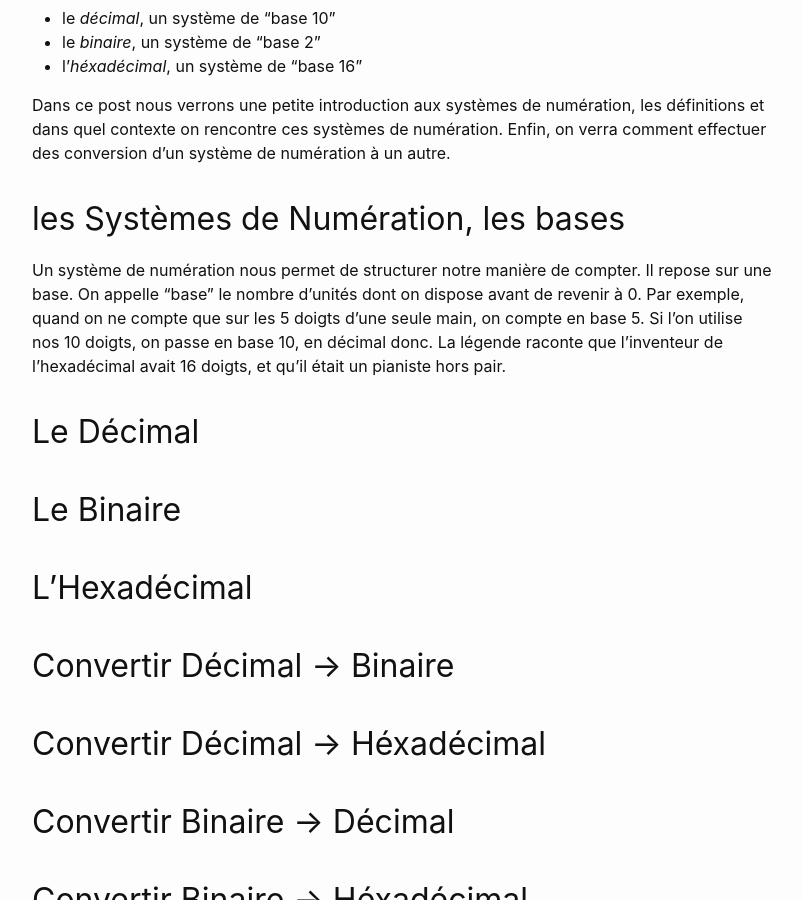
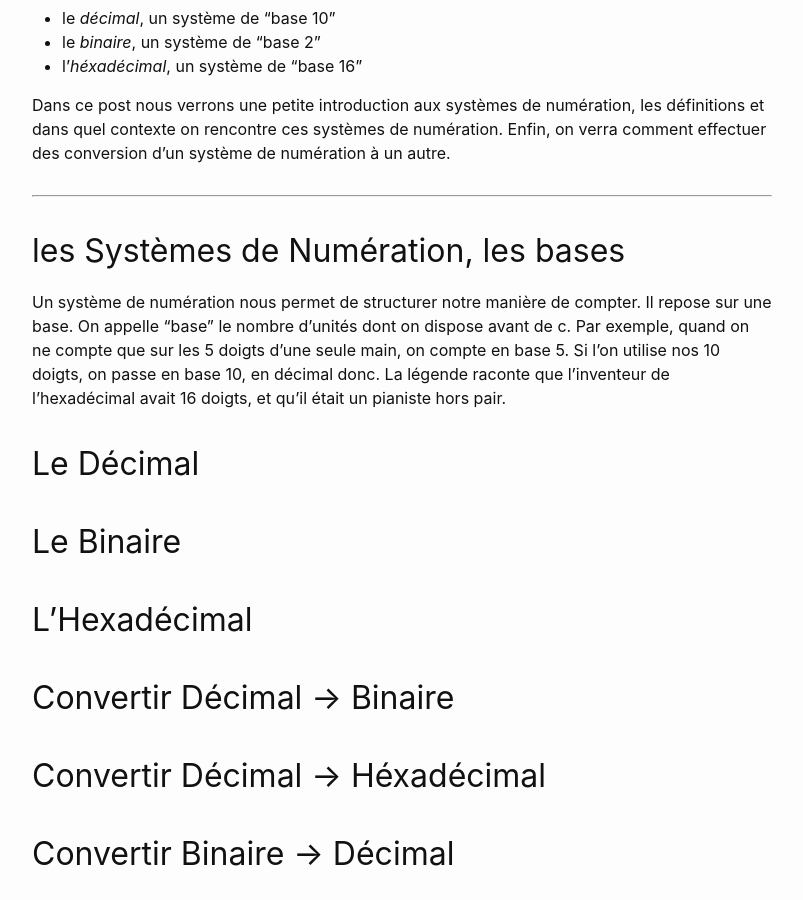
Before and after one commit to BeckBrook/beckbrook.github.io, a Jekyll site: the page built from reseau/hexaBinDeci.md, in a window 1280 px wide and 900 px high, scrolled down 585 px. Shown: the whole window, without its empty margins (238-1041 px from the left). Built offline with Jekyll 4.4.1, drawn with Linux system fonts in a browser that asks for light colours; part of the change alters nothing that is shown.

```diff
--- a/reseau/hexaBinDeci.md
+++ b/reseau/hexaBinDeci.md
@@ -7,16 +7,16 @@ categories: junk
 ---
 
 ### Index
-- [les Systèmes de Numération, les bases](## les Systèmes de Numération, les bases)
-- [Le Décimal](##Le Décimal)
-- [Le Binaire](## Le Binaire)
-- [L'Hexadécimal](## L'Hexadécimal)
-- [Convertir Décimal -> Binaire](## Convertir Décimal -> Binaire)
-- [Convertir Décimal -> Héxadécimal](## Convertir Décimal -> Héxadécimal)
-- [Convertir Binaire -> Décimal](## Convertir Binaire -> Décimal)
-- [Convertir Binaire -> Décimal](## Convertir Binaire -> Décimal)
-- [Convertir Hexadécimal -> Binaire](## Convertir Hexadécimal -> Binaire)
-- [Convertir Hexadécimal -> Décimal](## Convertir Hexadécimal -> Décimal)
+- [les Systèmes de Numération, les bases](##les-systemes-de-numeration,-les-bases)
+- [Le Décimal](##Le-decimal)
+- [Le Binaire](##Le-binaire)
+- [L'Hexadécimal](##L-Hexadecimal)
+- [Convertir Décimal -> Binaire](##convertir-decimal-->-Binaire)
+- [Convertir Décimal -> Héxadécimal](##convertir-decimal-->-hexadecimal)
+- [Convertir Binaire -> Décimal](##convertir-binaire-->-decimal)
+- [Convertir Binaire -> Décimal](##convertir-binaire-->decimal)
+- [Convertir Hexadécimal -> Binaire](##convertir-hexadecimal-->-binaire)
+- [Convertir Hexadécimal -> Décimal](##convertir-hexadecimal-->-Decimal)
 
 Il existe de nombreux systèmes de numération, mais les informaticiens n'en fréquentent en général que trois :
 
@@ -26,11 +26,12 @@ Il existe de nombreux systèmes de numération, mais les informaticiens n'en fr
 
 Dans ce post nous verrons une petite introduction aux systèmes de numération, les définitions et dans quel contexte on rencontre ces systèmes de numération. Enfin, on verra comment effectuer des conversion d'un système de numération à un autre.
 
+---
 
 ## les Systèmes de Numération, les bases
 
 Un système de numération nous permet de structurer notre manière de compter. Il repose sur une base.
-On appelle "base" le nombre d'unités dont on dispose avant de revenir à 0. Par exemple, quand on ne compte que sur les 5 doigts d'une seule main, on compte en base 5. Si l'on utilise nos 10 doigts, on passe en base 10, en décimal donc. La légende raconte que l'inventeur de l'hexadécimal avait 16 doigts, et qu'il était un pianiste hors pair.
+On appelle "base" le nombre d'unités dont on dispose avant de c. Par exemple, quand on ne compte que sur les 5 doigts d'une seule main, on compte en base 5. Si l'on utilise nos 10 doigts, on passe en base 10, en décimal donc. La légende raconte que l'inventeur de l'hexadécimal avait 16 doigts, et qu'il était un pianiste hors pair.
 
 
 ## Le Décimal
```
